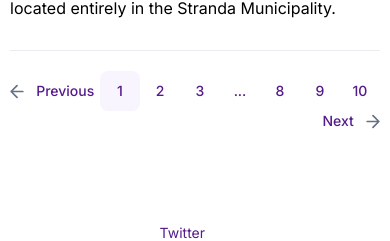
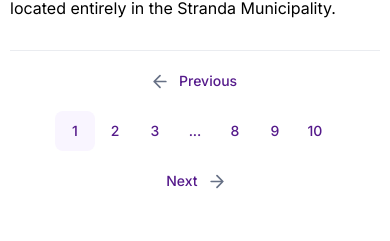
Before and after one commit to harold-myfavdev/simply_blog, a React (Vite) app: page / in a window 390 px wide. Shown: the part 8175-8416 px from the top of the page. Built offline with nearby package versions, Linux system fonts and the light colour scheme.

Commit message:
fix pagination css

```diff
--- a/src/components/pagination.css
+++ b/src/components/pagination.css
@@ -36,7 +36,7 @@
 
 .pagination-item:first-child {
     column-gap: 12.17px;
-    flex: 0 0 auto;
+    /* flex: 0 0 auto; */
     margin-right: auto;
 }
 
@@ -48,10 +48,23 @@
 
 .pagination-item:last-child {
     column-gap: 12.17px;
-    flex: 0 0 auto;
+    /* flex: 0 0 auto; */
     margin-left: auto;
 }
 
 .pagination-item:last-child img {
     transform: rotateZ(180deg);
 }
+
+@media (max-width:390px) {
+    .pagination-item:first-child {
+        flex: 1 1 100%;
+        margin-bottom: 20px;
+    }
+
+    .pagination-item:last-child {
+        flex: 1 1 100%;
+        margin-top: 20px;
+    }
+
+}
```
